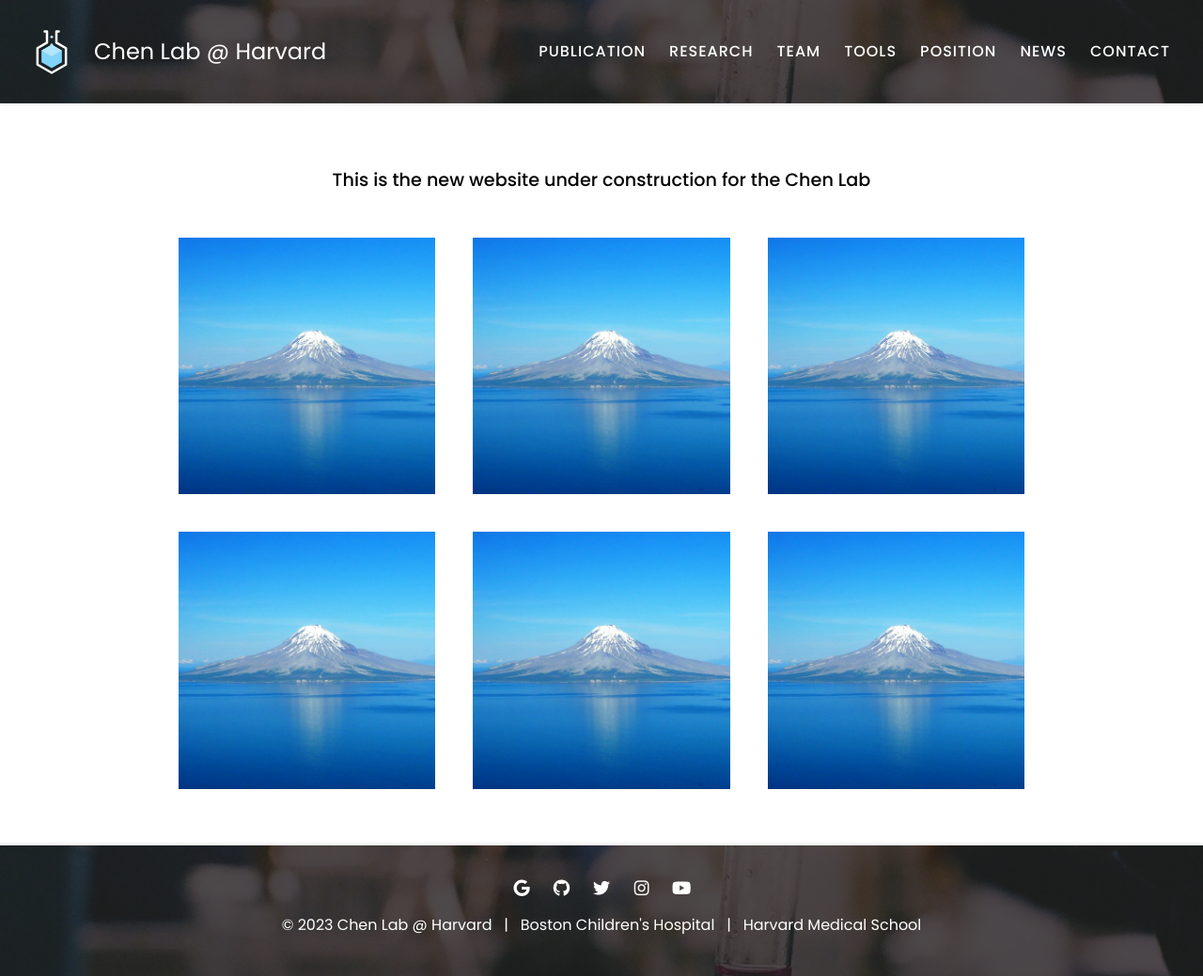
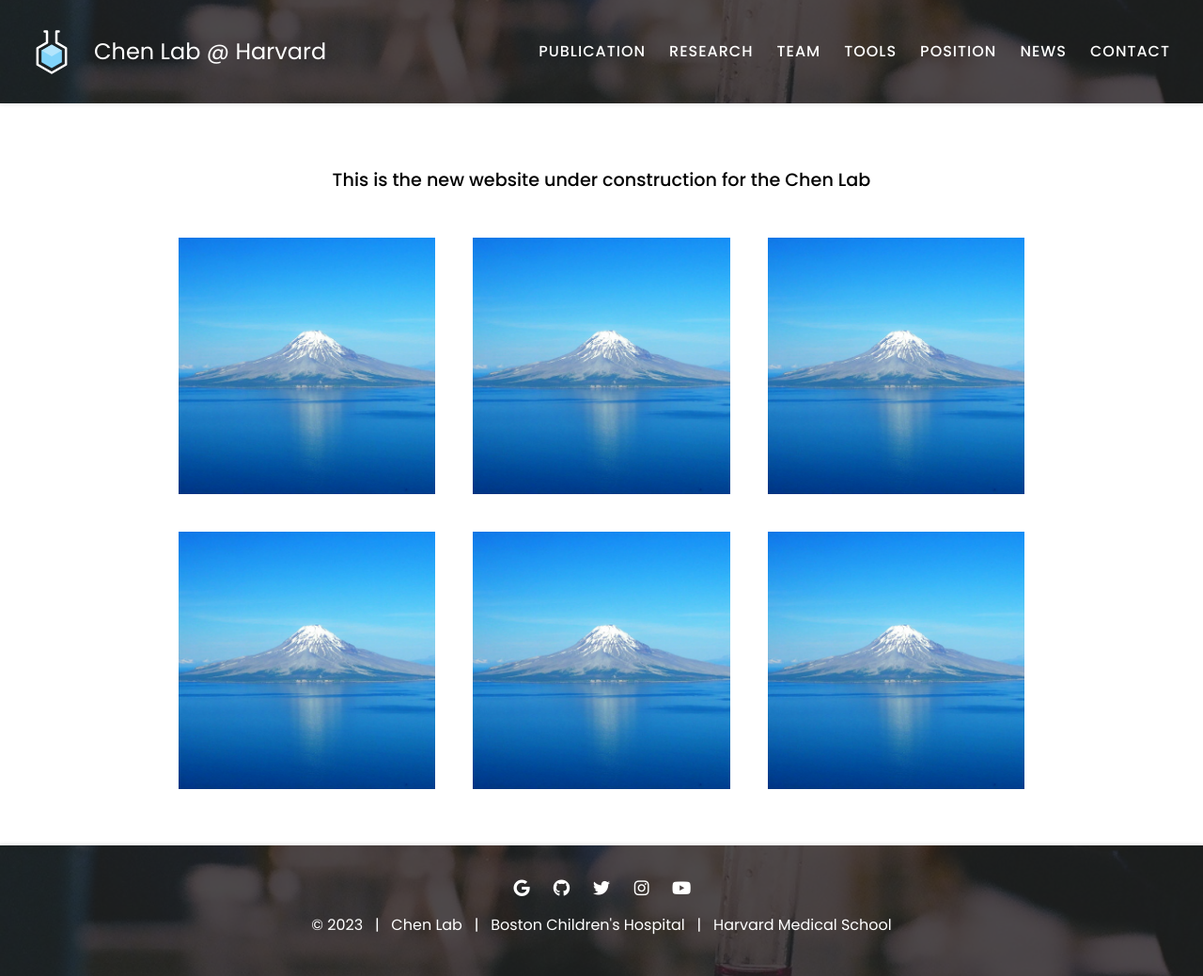
Before and after one commit to kaifuchenlab/kaifuchenlab.github.io, a Jekyll site: the page built from index.md, in a window 1280 px wide. Shown: the whole page at 94% size. Built offline with Jekyll 4.4.1, drawn with Linux system fonts in a browser that asks for light colours.

Commit message:
Update footer.html

```diff
--- a/_includes/footer.html
+++ b/_includes/footer.html
@@ -29,7 +29,9 @@
 
   <div class="footer_row">
     <span>
-      &copy; {{ site.time | date: '%Y' }} {{ site.title }}
+      &copy; {{ site.time | date: '%Y' }}
+      &nbsp; | &nbsp;
+      Chen Lab
       &nbsp; | &nbsp;
       Boston Children's Hospital
       &nbsp; | &nbsp;
```
